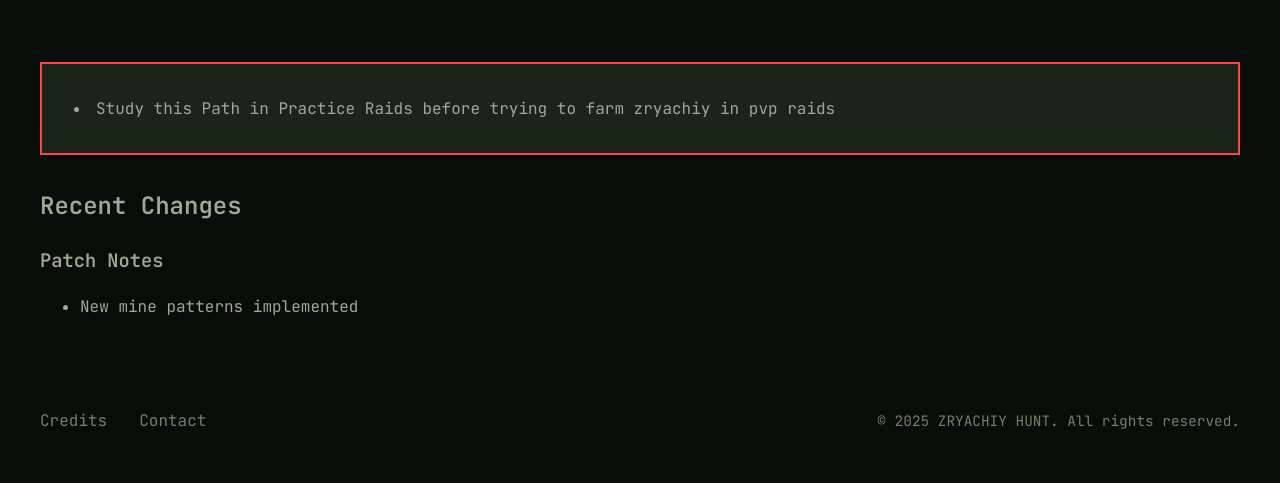
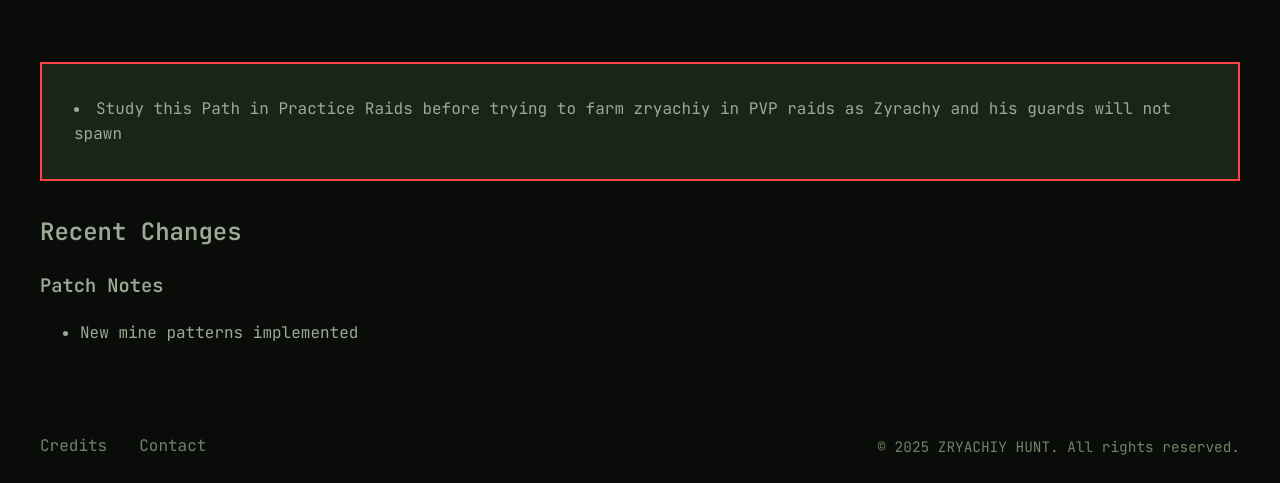
Before and after one commit to gruen132/ZyrachyFarmingGuideSite, a website: page pages/mines.html in a window 1280 px wide. Shown: the part 1281-1764 px from the top of the page. Before the commit the page ends 1738 px from the top, so only its background shows below. Drawn offline with Linux system fonts and the light colour scheme; files whose address does not match are found by name.

Commit message:
Updated mines text

```diff
--- a/pages/mines.html
+++ b/pages/mines.html
@@ -90,7 +90,8 @@
             <div class="warning-box">
 
 
-                    <li>Study this Path in Practice Raids before trying to farm zryachiy in pvp raids</li>
+                    <li>Study this Path in Practice Raids before trying to farm zryachiy in PVP raids as Zyrachy and his guards will not spawn</li>
+
 
 
             </div>
```
